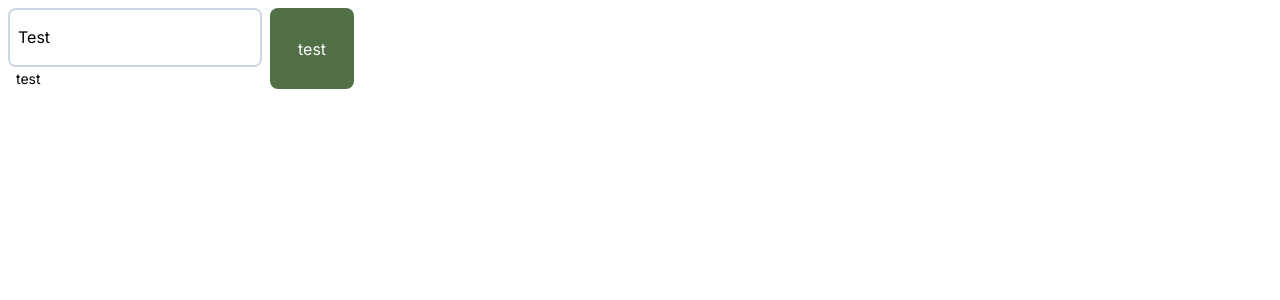
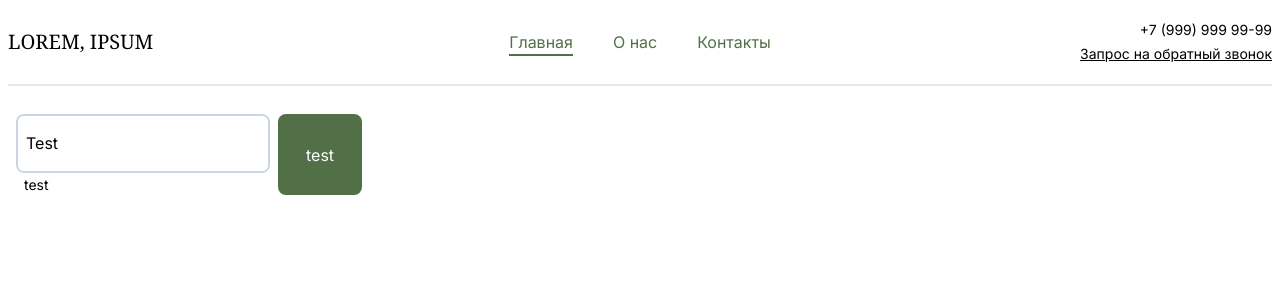
Before and after one commit to haterphp/site-for-nutritionist, a Next.js app: page / in a window 1280 px wide. Shown: the top 300 px of the page. Built offline with nearby package versions, Linux system fonts and the light colour scheme.

Commit message:
add header

```diff
--- a/app/layout.tsx
+++ b/app/layout.tsx
@@ -1,7 +1,11 @@
 import type { Metadata } from "next";
+
 import { Inter } from "next/font/google";
+
+import { UserStoreProvider } from "@/entities/user";
+
 import "./globals.css";
-import { UserStoreProvider } from "@/entities/user";
+import dynamic from "next/dynamic";
 
 const inter = Inter({ subsets: ["latin"] });
 
@@ -9,6 +13,8 @@ export const metadata: Metadata = {
   title: "Create Next App",
   description: "Generated by create next app",
 };
+
+const AppLayout = dynamic(() => import('@/widgets/app-layout'))
 
 export default function RootLayout({
   children,
@@ -19,7 +25,9 @@ export default function RootLayout({
     <html lang="en">
       <body className={inter.className}>
         <UserStoreProvider>
-          {children}
+          <AppLayout>
+            {children}
+          </AppLayout>
         </UserStoreProvider>
       </body>
     </html>
--- a/entities/user/provider/index.tsx
+++ b/entities/user/provider/index.tsx
@@ -14,9 +14,10 @@ export const UserStoreProvider: FC<PropsWithChildren> = ({children}) => {
         storeRef.current = userStore
     }
 
-    useEffect(() => {
-        setTimeout(userStore.getState().setUser, 1000, { login: '123', name: '123' })
-    }, [])
+    // TODO: Add setting user from server
+    // useEffect(() => {
+    //     setTimeout(userStore.getState().setUser, 1000, { login: '123', name: '123' })
+    // }, [])
 
     return (
         <UserStoreContext.Provider value={storeRef.current}>
--- /dev/null
+++ b/shared/helpers/paths.ts
@@ -0,0 +1,11 @@
+'use client'
+
+import { usePathname } from "next/navigation"
+
+type IUseDetectPath = (path: string) => boolean
+
+export const useDetectPath = (): IUseDetectPath => {
+    const pathname = usePathname()
+
+    return (path: string) => pathname === path
+}
--- /dev/null
+++ b/widgets/app-header/index.css
@@ -0,0 +1,35 @@
+.header {
+    @apply py-5 border-b-2 flex justify-between items-center;
+}
+
+.header-title {
+    @apply text-xl uppercase font-serif font-medium w-[200px];
+}
+
+.header-callback-container {
+    @apply flex flex-col items-end gap-1 w-[200px];
+}
+
+.header-callback-container > * {
+    @apply text-sm;
+}
+
+.header-callback-link {
+    @apply cursor-pointer hover:opacity-80 transition-colors;
+}
+
+.header-links {
+    @apply flex gap-10;
+}
+
+.header-link {
+    @apply transition-colors text-primary-main relative;
+}
+
+.header-link--active::after {
+    @apply bg-primary-main w-full h-[2px] absolute;
+
+    content: "";
+    left: 0;
+    bottom: -2px;
+}
--- /dev/null
+++ b/widgets/app-header/index.tsx
@@ -0,0 +1,34 @@
+'use client'
+
+import Link from 'next/link'
+
+import { useDetectPath } from '@/shared/helpers/paths'
+
+import { makeClassname } from '@/shared/components/ui/common/functions'
+
+import './index.css'
+
+const LINKS = [
+    { label: 'Главная', to: '/' },
+    { label: 'О нас', to: '/about-us' },
+    { label: 'Контакты', to: '/#contacts' }
+]
+
+export default function Header(): JSX.Element {
+    const detect = useDetectPath()
+
+    return (
+        <header className='header'>
+            <h2 className="header-title">Lorem, ipsum</h2>
+
+            <div className='header-links'>
+                { LINKS.map(({label, to}) => <Link key={label} href={to} className={makeClassname('header-link', detect(to) && 'header-link--active')}>{label}</Link>) }
+            </div>
+
+            <div className="header-callback-container">
+                <a className='header-callback-link' href='tel:+79999999999'>+7 (999) 999 99-99</a>
+                <span className='header-callback-link underline'>Запрос на обратный звонок</span>
+            </div>
+        </header>
+    )
+}
--- /dev/null
+++ b/widgets/app-layout/index.tsx
@@ -0,0 +1,22 @@
+import dynamic from "next/dynamic";
+
+import { PropsWithChildren } from "react";
+
+const Header = dynamic(() => import('../app-header'))
+
+interface ILayoutProps extends PropsWithChildren {}
+
+export default function Layout(props: ILayoutProps) {
+
+    const { children } = props
+
+    return (
+        <div className="container mx-auto px-2">
+            <Header />
+
+            <div className="pt-5">
+                {children}
+            </div>
+        </div>
+    )
+}
```
